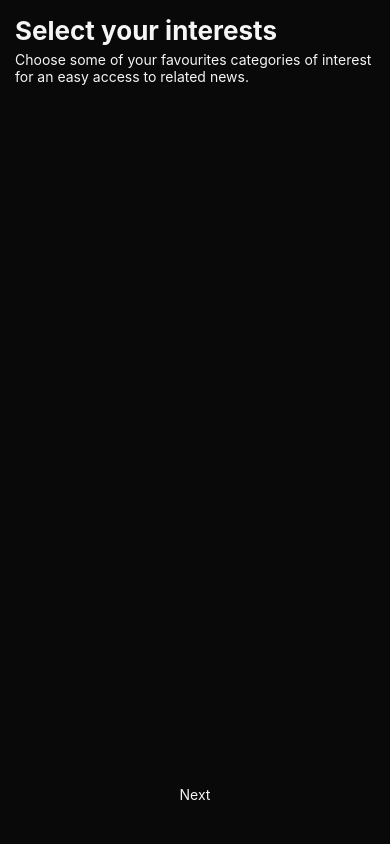
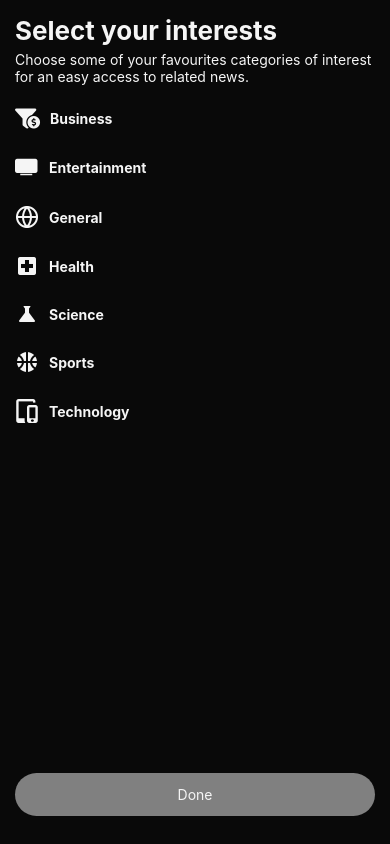
Before and after one commit to tsitzo/diurna, a React Native app: screen /CategoriesSelectionScreen in a window 390 px wide. Built offline with nearby package versions, Linux system fonts and the light colour scheme.

Commit message:
Small Tweaks + CategoriesSelectionScreen

```diff
--- a/App.tsx
+++ b/App.tsx
@@ -1,6 +1,5 @@
 import React from "react";
 import { CategoriesContextProvider } from "./src/context/Categories.context";
-
 import { CountryContextProvider } from "./src/context/Country.context";
 import { Routes } from "./src/navigation/Routes";
 
--- a/src/components/misc/CountryPickerTile/index.tsx
+++ b/src/components/misc/CountryPickerTile/index.tsx
@@ -1,7 +1,7 @@
-import { useTheme } from "@react-navigation/native";
 import React, { FC, useContext } from "react";
 import { View, Image, TouchableOpacity } from "react-native";
 import { Ionicons } from "@expo/vector-icons";
+import { useTheme } from "@react-navigation/native";
 
 import Typography from "../../text/Typography";
 
@@ -22,14 +22,14 @@ const CountryPickerTile: FC<ICountryPickerTileProps> = ({ country }) => {
       <View style={styles.row}>
         <View style={styles.leftContainer}>
           <Image source={{ uri: country.flag }} style={styles.flag} />
-          <Typography>{country.name}</Typography>
+          <Typography variant="selectionTile">{country.name}</Typography>
         </View>
 
         {selectedCountry === country.iso && (
           <View>
             <Ionicons
               name="md-checkmark-sharp"
-              size={18}
+              size={15}
               color={colors.primary}
             />
           </View>
--- a/src/components/misc/CountryPickerTile/styles.tsx
+++ b/src/components/misc/CountryPickerTile/styles.ts
@@ -5,6 +5,7 @@ export const styles = StyleSheet.create({
     flexDirection: "row",
     justifyContent: "space-between",
     alignItems: "center",
+    marginVertical: 5,
   },
   flag: { height: 45, width: 45, marginRight: 15 },
   leftContainer: {
--- a/src/components/text/Typography/index.tsx
+++ b/src/components/text/Typography/index.tsx
@@ -5,7 +5,7 @@ import { useTheme } from "@react-navigation/native";
 import { styles } from "./styles";
 
 interface ITypographyProps extends TextProps {
-  variant?: "xs" | "sm" | "md" | "lg" | "xl";
+  variant?: "xs" | "sm" | "md" | "lg" | "xl" | "selectionTile";
   color?: "text" | "primary";
 }
 
--- a/src/components/text/Typography/styles.ts
+++ b/src/components/text/Typography/styles.ts
@@ -7,4 +7,9 @@ export const styles = StyleSheet.create({
   md: { fontSize: 18, fontWeight: "600" },
   lg: { fontSize: 22, fontWeight: "700" },
   xl: { fontSize: 26, fontWeight: "700" },
+  selectionTile: {
+    fontSize: 14,
+    fontWeight: "700",
+    textTransform: "capitalize",
+  },
 });
--- a/src/context/Categories.context.tsx
+++ b/src/context/Categories.context.tsx
@@ -1,17 +1,18 @@
 import React, { FC, useState, createContext, useEffect } from "react";
 import AsyncStorage from "@react-native-async-storage/async-storage";
 import { Category } from "../types/types";
+import { categories } from "../data/categories";
 
 type CategoriesContextState = {
   categories: Category[];
-  selectedCategories: Category[] | [];
+  selectedCategories: Category[];
   addCategory: (category: Category) => void;
   removeCategory: (category: Category) => void;
 };
 
 const contextDefaultValue: CategoriesContextState = {
-  categories: [],
-  selectedCategories: [],
+  categories: categories,
+  selectedCategories: [] as Category[],
   addCategory: () => {},
   removeCategory: () => {},
 };
@@ -24,7 +25,7 @@ export const CategoriesContextProvider: FC = ({ children }) => {
     contextDefaultValue.categories
   );
 
-  const [selectedCategories, setSelectedCategories] = useState<Category[] | []>(
+  const [selectedCategories, setSelectedCategories] = useState<Category[]>(
     contextDefaultValue.selectedCategories
   );
 
@@ -60,6 +61,7 @@ export const CategoriesContextProvider: FC = ({ children }) => {
 
   useEffect(() => {
     loadCategories();
+    console.log(categories);
   }, []);
 
   useEffect(() => {
--- /dev/null
+++ b/src/data/categories.ts
@@ -0,0 +1,25 @@
+import { Category } from "../types/types";
+
+export const categories: Category[] = [
+  {
+    name: "business",
+  },
+  {
+    name: "entertainment",
+  },
+  {
+    name: "general",
+  },
+  {
+    name: "health",
+  },
+  {
+    name: "science",
+  },
+  {
+    name: "sports",
+  },
+  {
+    name: "technology",
+  },
+];
--- a/src/screens/Onboarding/CategoriesSelectionScreen/index.tsx
+++ b/src/screens/Onboarding/CategoriesSelectionScreen/index.tsx
@@ -9,11 +9,14 @@ import Typography from "../../../components/text/Typography";
 import { OnboardingStackNavProps } from "../../../navigation/OnboardingStack";
 
 import { styles } from "./styles";
+import { CategoriesContext } from "../../../context/Categories.context";
+import CategoryPickerTile from "../../../components/misc/CategoryPickerTile";
 
 const CategoriesSelectionScreen = ({
   navigation,
 }: OnboardingStackNavProps<"CategoriesSelectionScreen">) => {
   const { colors } = useTheme();
+  const { categories, selectedCategories } = useContext(CategoriesContext);
   return (
     <SafeArea>
       <View style={styles.page}>
@@ -25,9 +28,11 @@ const CategoriesSelectionScreen = ({
             access to related news.
           </Typography>
           <Spacer y={10} />
-          {/* <FlatList
-
-          /> */}
+          <FlatList
+            data={categories}
+            renderItem={({ item }) => <CategoryPickerTile category={item} />}
+            keyExtractor={(item) => item.name}
+          />
         </View>
 
         <View style={styles.bottomWrapper}>
@@ -35,13 +40,13 @@ const CategoriesSelectionScreen = ({
             style={[
               styles.fab,
               {
-                // backgroundColor:
-                // selectedCountry === "" ? "grey" : colors.primary,
+                backgroundColor:
+                  selectedCategories.length === 0 ? "grey" : colors.primary,
               },
             ]}
-            onPress={() => navigation.push("CategoriesSelectionScreen")}
+            // onPress={() => navigation.push("CategoriesSelectionScreen")}
           >
-            <Typography>Next</Typography>
+            <Typography>Done</Typography>
           </TouchableOpacity>
         </View>
       </View>
```
